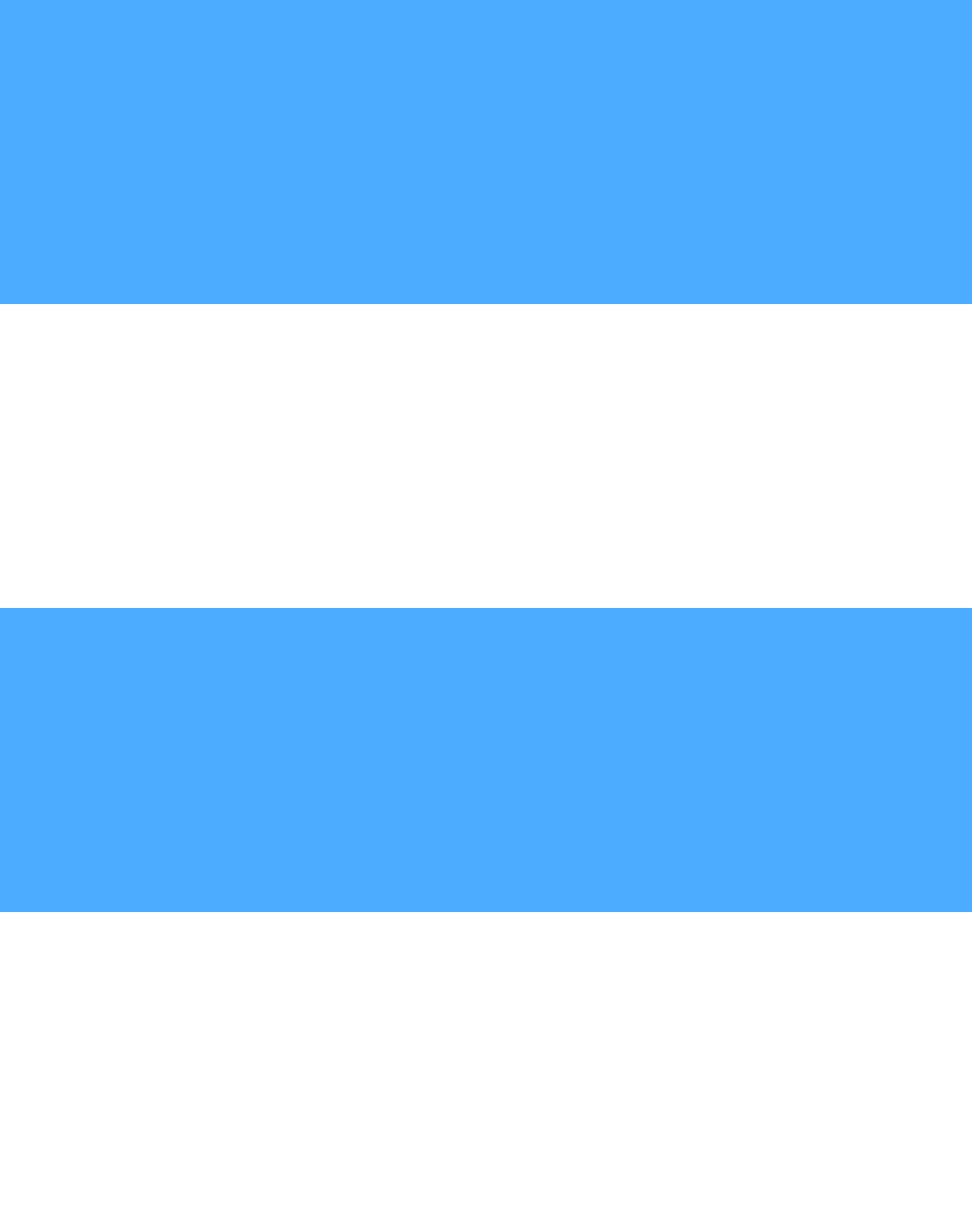
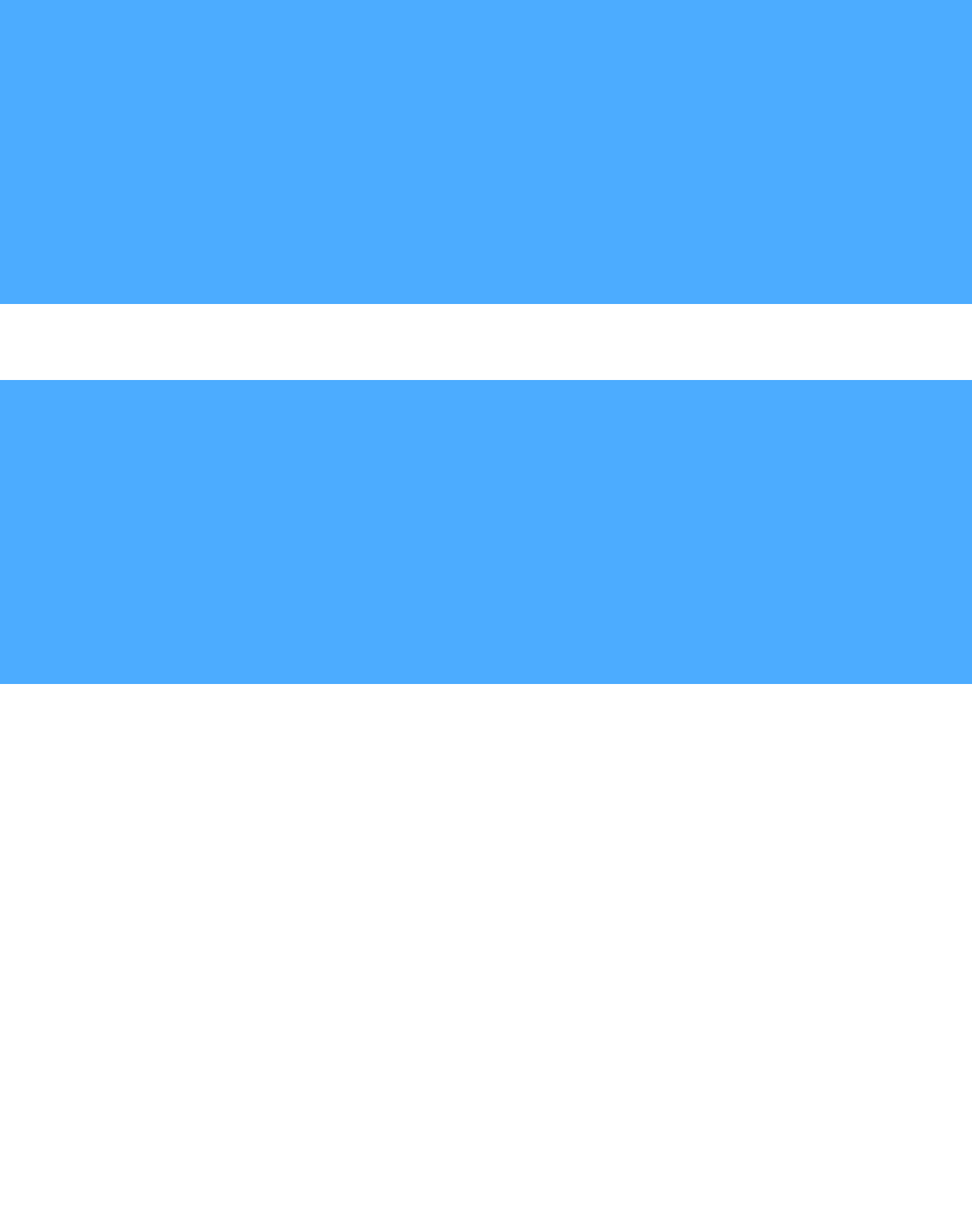
Before and after one commit to PT-Adrian/orionworkflow.github.io, a Jekyll site: the page built from index.md, in a window 1280 px wide. Shown: the whole page at 76% size. Built offline with Jekyll 4.4.1, drawn with Linux system fonts in a browser that asks for light colours; our own code applies the rules of GitHub Pages for plain Markdown files; after the commit the page ends 1000 px from its top, so only the background shows below that.

Commit message:
Update style.css

```diff
--- a/assets/css/style.css
+++ b/assets/css/style.css
@@ -194,9 +194,9 @@ span{
 
 .section{
      width:100%;
-     height:400px;
+     height:100px;
      float:left;
-     color:#E0E147;
+     color:#007AE5;
      text-align:center;
      background-color:white;
 }
```
